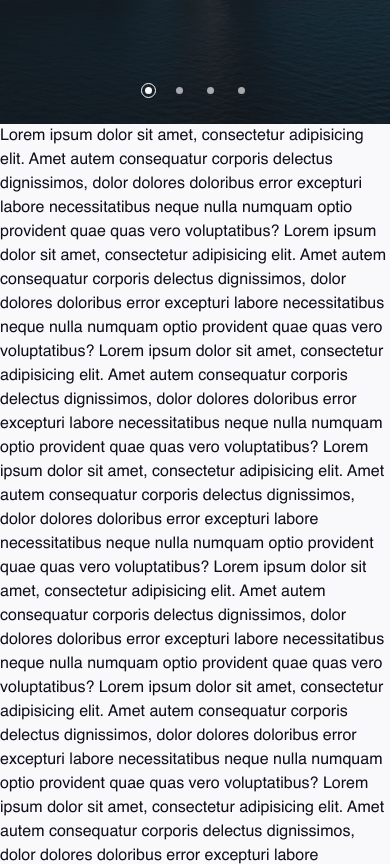
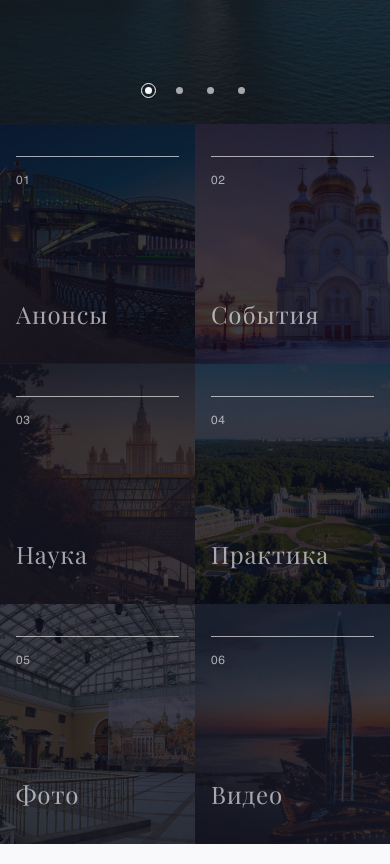
Before and after one commit to Narek700/paach-proj, a website: page index.html in a window 390 px wide. Shown: the part 720-1584 px from the top of the page. Drawn offline with Linux system fonts and the light colour scheme.

Commit message:
create features block

```diff
--- a/index.html
+++ b/index.html
@@ -87,7 +87,8 @@
                                 </div>
                                 <div class="d-flex w-100 justify-content-between">
                                     Научные исследования и проектные разработки
-                                    <img src="assets/img/smallGrayArrow.svg" class="d-lg-none d-inline-block arrowMobile"
+                                    <img src="assets/img/smallGrayArrow.svg"
+                                         class="d-lg-none d-inline-block arrowMobile"
                                          alt="arrow">
                                 </div>
                             </a>
@@ -259,23 +260,32 @@
     </div>
 </main>
 
-Lorem ipsum dolor sit amet, consectetur adipisicing elit. Amet autem consequatur corporis delectus dignissimos, dolor dolores doloribus error excepturi labore necessitatibus neque nulla numquam optio provident quae quas vero voluptatibus?
-Lorem ipsum dolor sit amet, consectetur adipisicing elit. Amet autem consequatur corporis delectus dignissimos, dolor dolores doloribus error excepturi labore necessitatibus neque nulla numquam optio provident quae quas vero voluptatibus?
-Lorem ipsum dolor sit amet, consectetur adipisicing elit. Amet autem consequatur corporis delectus dignissimos, dolor dolores doloribus error excepturi labore necessitatibus neque nulla numquam optio provident quae quas vero voluptatibus?
-Lorem ipsum dolor sit amet, consectetur adipisicing elit. Amet autem consequatur corporis delectus dignissimos, dolor dolores doloribus error excepturi labore necessitatibus neque nulla numquam optio provident quae quas vero voluptatibus?
-Lorem ipsum dolor sit amet, consectetur adipisicing elit. Amet autem consequatur corporis delectus dignissimos, dolor dolores doloribus error excepturi labore necessitatibus neque nulla numquam optio provident quae quas vero voluptatibus?
-Lorem ipsum dolor sit amet, consectetur adipisicing elit. Amet autem consequatur corporis delectus dignissimos, dolor dolores doloribus error excepturi labore necessitatibus neque nulla numquam optio provident quae quas vero voluptatibus?
-Lorem ipsum dolor sit amet, consectetur adipisicing elit. Amet autem consequatur corporis delectus dignissimos, dolor dolores doloribus error excepturi labore necessitatibus neque nulla numquam optio provident quae quas vero voluptatibus?
-Lorem ipsum dolor sit amet, consectetur adipisicing elit. Amet autem consequatur corporis delectus dignissimos, dolor dolores doloribus error excepturi labore necessitatibus neque nulla numquam optio provident quae quas vero voluptatibus?
-Lorem ipsum dolor sit amet, consectetur adipisicing elit. Amet autem consequatur corporis delectus dignissimos, dolor dolores doloribus error excepturi labore necessitatibus neque nulla numquam optio provident quae quas vero voluptatibus?
-Lorem ipsum dolor sit amet, consectetur adipisicing elit. Amet autem consequatur corporis delectus dignissimos, dolor dolores doloribus error excepturi labore necessitatibus neque nulla numquam optio provident quae quas vero voluptatibus?
-Lorem ipsum dolor sit amet, consectetur adipisicing elit. Amet autem consequatur corporis delectus dignissimos, dolor dolores doloribus error excepturi labore necessitatibus neque nulla numquam optio provident quae quas vero voluptatibus?
-Lorem ipsum dolor sit amet, consectetur adipisicing elit. Amet autem consequatur corporis delectus dignissimos, dolor dolores doloribus error excepturi labore necessitatibus neque nulla numquam optio provident quae quas vero voluptatibus?
-Lorem ipsum dolor sit amet, consectetur adipisicing elit. Amet autem consequatur corporis delectus dignissimos, dolor dolores doloribus error excepturi labore necessitatibus neque nulla numquam optio provident quae quas vero voluptatibus?
-Lorem ipsum dolor sit amet, consectetur adipisicing elit. Amet autem consequatur corporis delectus dignissimos, dolor dolores doloribus error excepturi labore necessitatibus neque nulla numquam optio provident quae quas vero voluptatibus?
-Lorem ipsum dolor sit amet, consectetur adipisicing elit. Amet autem consequatur corporis delectus dignissimos, dolor dolores doloribus error excepturi labore necessitatibus neque nulla numquam optio provident quae quas vero voluptatibus?
-Lorem ipsum dolor sit amet, consectetur adipisicing elit. Amet autem consequatur corporis delectus dignissimos, dolor dolores doloribus error excepturi labore necessitatibus neque nulla numquam optio provident quae quas vero voluptatibus?
-Lorem ipsum dolor sit amet, consectetur adipisicing elit. Amet autem consequatur corporis delectus dignissimos, dolor dolores doloribus error excepturi labore necessitatibus neque nulla numquam optio provident quae quas vero voluptatibus?
+<section class="features">
+    <a href="" class="link link-1" target="_blank">
+        <div class="num">01</div>
+        <div class="title">Анонсы</div>
+    </a>
+    <a href="" class="link link-2" target="_blank">
+        <div class="num">02</div>
+        <div class="title">События</div>
+    </a>
+    <a href="" class="link link-3" target="_blank">
+        <div class="num">03</div>
+        <div class="title">Наука</div>
+    </a>
+    <a href="" class="link link-4" target="_blank">
+        <div class="num">04</div>
+        <div class="title">Практика</div>
+    </a>
+    <a href="" class="link link-5" target="_blank">
+        <div class="num">05</div>
+        <div class="title">Фото</div>
+    </a>
+    <a href="" class="link link-6" target="_blank">
+        <div class="num">06</div>
+        <div class="title">Видео</div>
+    </a>
+</section>
 
 <script src="/assets/js/jquery-3.6.0.min.js"></script>
 <script src="/assets/js/slick.min.js"></script>
--- /dev/null
+++ b/sass/_fetarues.scss
@@ -0,0 +1,74 @@
+@import "variables";
+
+.features {
+  display: flex;
+  flex-wrap: wrap;
+
+  @for $i from 1 through 6 {
+    .link-#{$i} {
+      background-image: url(../assets/img/img#{$i}.jpg);
+    }
+  }
+
+  .link {
+    height: 360px;
+    width: calc(100% / 3);
+    color: $content-white;
+    background-size: cover;
+    background-repeat: no-repeat;
+    padding: 56px 64px;
+    display: flex;
+    flex-direction: column;
+    justify-content: space-between;
+
+    &:hover {
+      padding: 50px 60px;
+    }
+
+    .num {
+      font-size: 14px;
+      line-height: 20px;
+      letter-spacing: 0.4px;
+      padding-top: 16px;
+      border-top: 1px solid $content-white;
+    }
+
+    .title {
+      font-family: 'Playfair Display', sans-serif;
+      font-style: normal;
+      font-weight: 400;
+      font-size: 30px;
+      line-height: 40px;
+      letter-spacing: 1px;
+    }
+  }
+}
+
+@media only screen and (max-width: 991px) {
+  .features .link {
+    width: 50%;
+  }
+}
+
+@media only screen and (max-width: 767px) {
+  .features .link {
+    padding: 32px 16px;
+    height: 240px;
+
+    &:hover {
+      padding: 28px 12px;
+    }
+
+    .num {
+      font-size: 12px;
+      line-height: 16px;
+      letter-spacing: 0.6px;
+    }
+
+    .title {
+      font-size: 24px;
+      line-height: 36px;
+      letter-spacing: 0.8px;
+    }
+  }
+}
--- a/sass/_head-carousel.scss
+++ b/sass/_head-carousel.scss
@@ -79,7 +79,7 @@
     cursor: pointer;
     border-radius: 50%;
     position: relative;
-    background-color: rgba(249, 249, 251, 0.64);
+    background-color: $content-white;
 
     &:not(:last-child) {
       margin-right: 24px;
--- a/sass/_header.scss
+++ b/sass/_header.scss
@@ -38,7 +38,7 @@
         font-size: 12px;
         line-height: 16px;
         letter-spacing: 0.6px;
-        color: rgba(249, 249, 251, 0.64);
+        color: $content-white;
       }
     }
   }
@@ -172,7 +172,7 @@
             }
 
             a {
-              color: rgba(249, 249, 251, 0.64) !important;
+              color: $content-white !important;
               text-align: left;
               font-size: 12px;
               line-height: 16px;
--- a/sass/main.scss
+++ b/sass/main.scss
@@ -1,6 +1,7 @@
 @import "variables";
 @import "fonts";
 @import "header";
+@import "fetarues";
 @import "head-carousel";
 @import "global-styles";
 @import "footer";
--- a/sass/variables.scss
+++ b/sass/variables.scss
@@ -1,3 +1,4 @@
 $primary: #0E0E1B;
 $white: #F9F9FB;
 $header-bg: rgba(14, 14, 27, 0.8);
+$content-white: rgba(249, 249, 251, 0.64)
```
Also changed, not shown: assets/img/img1.jpg (added), assets/img/img2.jpg (added), assets/img/img3.jpg (added), assets/img/img4.jpg (added), assets/img/img5.jpg (added), assets/img/img6.jpg (added), css/style.css.
